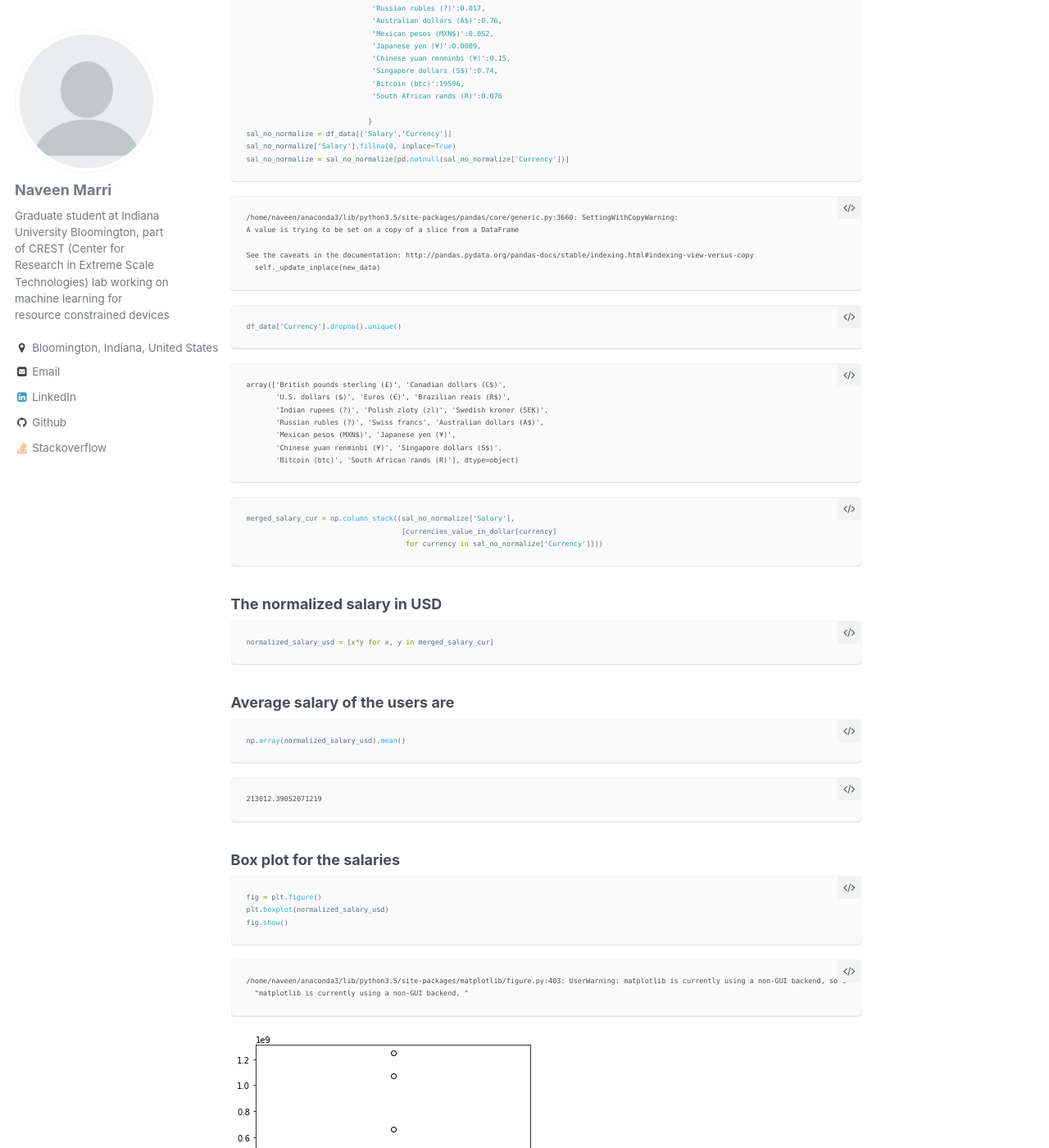
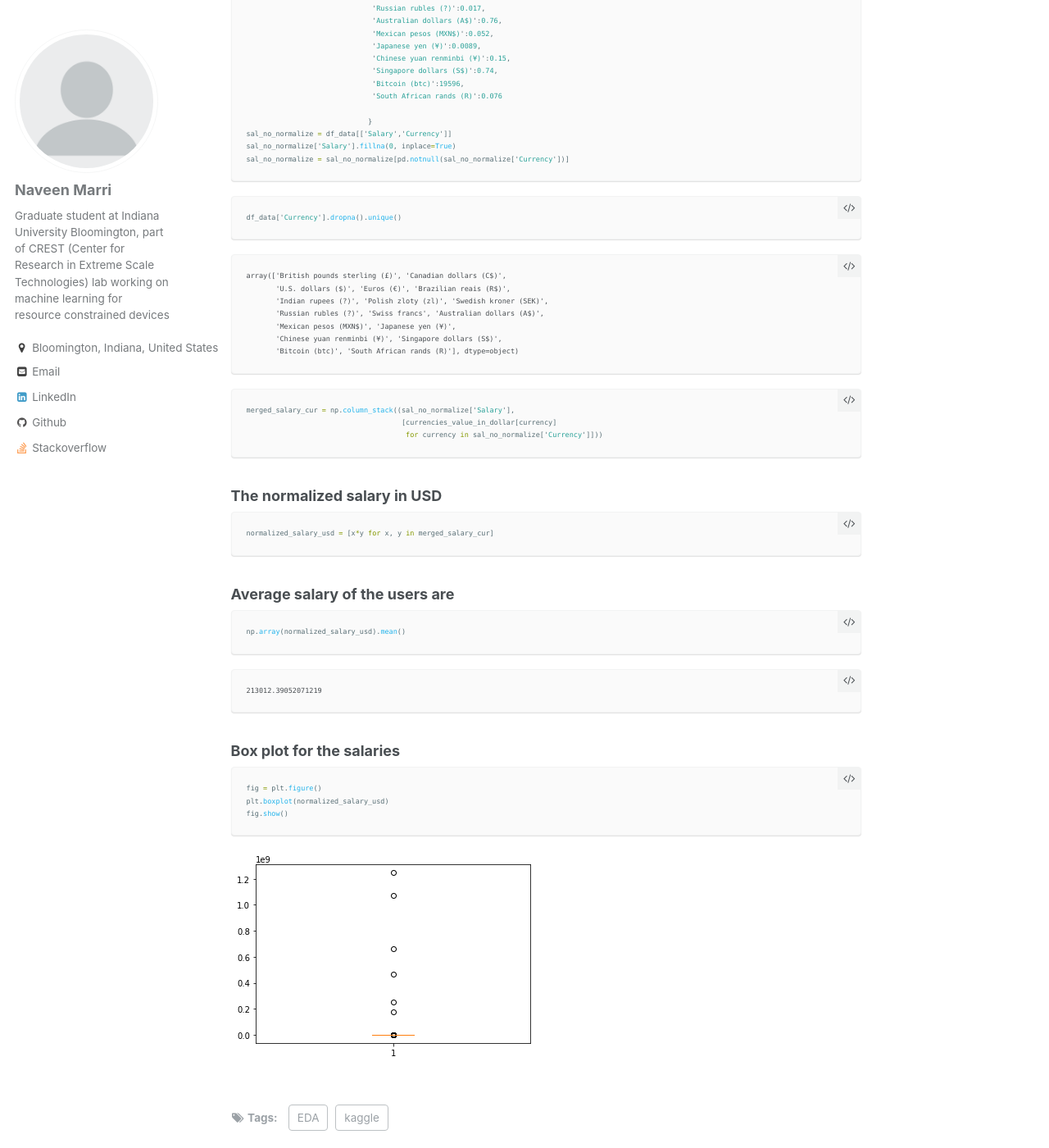
Before and after one commit to naveenkumarmarri/naveen.github.io, a Jekyll site: the page built from _posts/2013-08-14-blog-post-2.md, in a window 1280 px wide and 1400 px high, scrolled down 1565 px. Shown: the whole window at 82% size. Built offline with Jekyll 4.4.1, drawn with Linux system fonts in a browser that asks for light colours.

Commit message:
blog post trim

````diff
--- a/_posts/2013-08-14-blog-post-2.md
+++ b/_posts/2013-08-14-blog-post-2.md
@@ -72,13 +72,6 @@ sal_no_normalize['Salary'].fillna(0, inplace=True)
 sal_no_normalize = sal_no_normalize[pd.notnull(sal_no_normalize['Currency'])]
 ```
 
-    /home/naveen/anaconda3/lib/python3.5/site-packages/pandas/core/generic.py:3660: SettingWithCopyWarning:
-    A value is trying to be set on a copy of a slice from a DataFrame
-
-    See the caveats in the documentation: http://pandas.pydata.org/pandas-docs/stable/indexing.html#indexing-view-versus-copy
-      self._update_inplace(new_data)
-
-
 
 ```python
 df_data['Currency'].dropna().unique()
@@ -134,9 +127,6 @@ plt.boxplot(normalized_salary_usd)
 fig.show()
 ```
 
-    /home/naveen/anaconda3/lib/python3.5/site-packages/matplotlib/figure.py:403: UserWarning: matplotlib is currently using a non-GUI backend, so cannot show the figure
-      "matplotlib is currently using a non-GUI backend, "
-
 
 
 ![png](/images/output_14_1.png)
````
